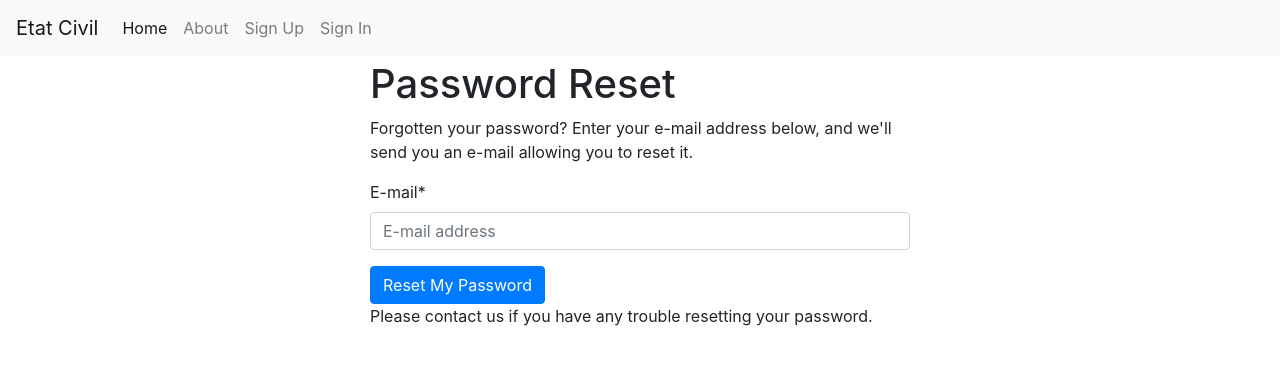
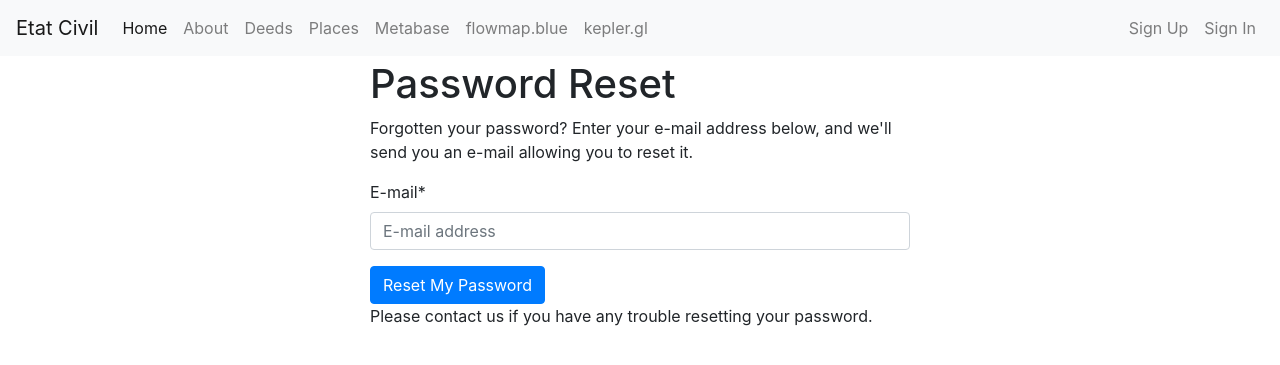
Before and after one commit to kingsdigitallab/etat-civil-django, a Django app: page /accounts/password/reset/ in a window 1280 px wide. Shown: the top 365 px of the page. Run offline with Django 3.2, Linux system fonts and the light colour scheme; parts of the project's set-up code (start-up, migrations or seed data) failed here and were passed over; some libraries are stand-ins or nearby versions.

Commit message:
Add items to the menu: admin, metabase, flowmap, keppler.

```diff
--- a/etat_civil/templates/base.html
+++ b/etat_civil/templates/base.html
@@ -1,5 +1,7 @@
-{% load static i18n %}<!DOCTYPE html>
+{% load static i18n %}
+<!DOCTYPE html>
 <html lang="en">
+
   <head>
     <meta charset="utf-8">
     <meta http-equiv="x-ua-compatible" content="ie=edge">
@@ -18,7 +20,11 @@
     {% block css %}
 
     <!-- Latest compiled and minified Bootstrap CSS -->
-    <link href="https://stackpath.bootstrapcdn.com/bootstrap/4.3.1/css/bootstrap.min.css" rel="stylesheet" integrity="sha384-ggOyR0iXCbMQv3Xipma34MD+dH/1fQ784/j6cY/iJTQUOhcWr7x9JvoRxT2MZw1T" crossorigin="anonymous">
+    <link
+      href="https://stackpath.bootstrapcdn.com/bootstrap/4.3.1/css/bootstrap.min.css"
+      rel="stylesheet"
+      integrity="sha384-ggOyR0iXCbMQv3Xipma34MD+dH/1fQ784/j6cY/iJTQUOhcWr7x9JvoRxT2MZw1T"
+      crossorigin="anonymous">
 
 
     <!-- Your stuff: Third-party CSS libraries go here -->
@@ -36,7 +42,10 @@
 
     <div class="mb-1">
       <nav class="navbar navbar-expand-md navbar-light bg-light">
-        <button class="navbar-toggler navbar-toggler-right" type="button" data-toggle="collapse" data-target="#navbarSupportedContent" aria-controls="navbarSupportedContent" aria-expanded="false" aria-label="Toggle navigation">
+        <button class="navbar-toggler navbar-toggler-right" type="button"
+          data-toggle="collapse" data-target="#navbarSupportedContent"
+          aria-controls="navbarSupportedContent" aria-expanded="false"
+          aria-label="Toggle navigation">
           <span class="navbar-toggler-icon"></span>
         </button>
         <a class="navbar-brand" href="{% url 'home' %}">Etat Civil</a>
@@ -44,28 +53,56 @@
         <div class="collapse navbar-collapse" id="navbarSupportedContent">
           <ul class="navbar-nav mr-auto">
             <li class="nav-item active">
-              <a class="nav-link" href="{% url 'home' %}">Home <span class="sr-only">(current)</span></a>
+              <a class="nav-link" href="{% url 'home' %}">Home <span
+                  class="sr-only">(current)</span></a>
             </li>
             <li class="nav-item">
               <a class="nav-link" href="{% url 'about' %}">About</a>
             </li>
+            <li class="nav-item">
+              <a class="nav-link"
+                href="{% url 'admin:app_list' 'deeds' %}">Deeds</a>
+            </li>
+            <li class="nav-item">
+              <a class="nav-link"
+                href="{% url 'admin:app_list' 'geonames_place' %}">Places</a>
+            </li>
+            <li class="nav-item">
+              <a class="nav-link" href="http://localhost:3000/"
+                target="metabase">Metabase</a>
+            </li>
+            <li class="nav-item">
+              <a class="nav-link"
+                href="https://flowmap.blue/1hsU13EUFyX8m9xp7GYGGEMyC1bZ8_9sU6b4e2KHwVSc"
+                target="metabase">flowmap.blue</a>
+            </li>
+            <li class="nav-item">
+              <a class="nav-link" href="https://kepler.gl/"
+                target="metabase">kepler.gl</a>
+            </li>
+          </ul>
+          <ul class="navbar-nav">
             {% if request.user.is_authenticated %}
-              <li class="nav-item">
+            <li class="nav-item align-right">
               {# URL provided by django-allauth/account/urls.py #}
-                <a class="nav-link" href="{% url 'users:detail' request.user.username  %}">{% trans "My Profile" %}</a>
+              <a class="nav-link"
+                href="{% url 'users:detail' request.user.username  %}">{% trans "My Profile" %}</a>
             </li>
             <li class="nav-item">
               {# URL provided by django-allauth/account/urls.py #}
-                <a class="nav-link" href="{% url 'account_logout' %}">{% trans "Sign Out" %}</a>
+              <a class="nav-link"
+                href="{% url 'account_logout' %}">{% trans "Sign Out" %}</a>
             </li>
             {% else %}
             <li class="nav-item">
               {# URL provided by django-allauth/account/urls.py #}
-                <a id="sign-up-link" class="nav-link" href="{% url 'account_signup' %}">{% trans "Sign Up" %}</a>
+              <a id="sign-up-link" class="nav-link"
+                href="{% url 'account_signup' %}">{% trans "Sign Up" %}</a>
             </li>
             <li class="nav-item">
               {# URL provided by django-allauth/account/urls.py #}
-                <a id="log-in-link" class="nav-link" href="{% url 'account_login' %}">{% trans "Sign In" %}</a>
+              <a id="log-in-link" class="nav-link"
+                href="{% url 'account_login' %}">{% trans "Sign In" %}</a>
             </li>
             {% endif %}
           </ul>
@@ -78,12 +115,17 @@
 
       {% if messages %}
       {% for message in messages %}
-              <div class="alert {% if message.tags %}alert-{{ message.tags }}{% endif %}">{{ message }}<button type="button" class="close" data-dismiss="alert" aria-label="Close"><span aria-hidden="true">&times;</span></button></div>
+      <div
+        class="alert {% if message.tags %}alert-{{ message.tags }}{% endif %}">
+        {{ message }}<button type="button" class="close" data-dismiss="alert"
+          aria-label="Close"><span aria-hidden="true">&times;</span></button>
+      </div>
       {% endfor %}
       {% endif %}
 
       {% block content %}
       <p>Use this document as a way to quick start any new project.</p>
+      <p>Metabase: kdl-info@kcl.ac.uk/metabase1pwd</p>
       {% endblock content %}
 
     </div> <!-- /container -->
@@ -96,9 +138,17 @@
     {% block javascript %}
 
     <!-- Bootstrap JS and its dependencies-->
-      <script src="https://code.jquery.com/jquery-3.3.1.slim.min.js" integrity="sha384-q8i/X+965DzO0rT7abK41JStQIAqVgRVzpbzo5smXKp4YfRvH+8abtTE1Pi6jizo" crossorigin="anonymous"></script>
-      <script src="https://cdnjs.cloudflare.com/ajax/libs/popper.js/1.14.3/umd/popper.min.js" integrity="sha384-ZMP7rVo3mIykV+2+9J3UJ46jBk0WLaUAdn689aCwoqbBJiSnjAK/l8WvCWPIPm49" crossorigin="anonymous"></script>
-      <script src="https://stackpath.bootstrapcdn.com/bootstrap/4.3.1/js/bootstrap.min.js" integrity="sha384-JjSmVgyd0p3pXB1rRibZUAYoIIy6OrQ6VrjIEaFf/nJGzIxFDsf4x0xIM+B07jRM" crossorigin="anonymous"></script>
+    <script src="https://code.jquery.com/jquery-3.3.1.slim.min.js"
+      integrity="sha384-q8i/X+965DzO0rT7abK41JStQIAqVgRVzpbzo5smXKp4YfRvH+8abtTE1Pi6jizo"
+      crossorigin="anonymous"></script>
+    <script
+      src="https://cdnjs.cloudflare.com/ajax/libs/popper.js/1.14.3/umd/popper.min.js"
+      integrity="sha384-ZMP7rVo3mIykV+2+9J3UJ46jBk0WLaUAdn689aCwoqbBJiSnjAK/l8WvCWPIPm49"
+      crossorigin="anonymous"></script>
+    <script
+      src="https://stackpath.bootstrapcdn.com/bootstrap/4.3.1/js/bootstrap.min.js"
+      integrity="sha384-JjSmVgyd0p3pXB1rRibZUAYoIIy6OrQ6VrjIEaFf/nJGzIxFDsf4x0xIM+B07jRM"
+      crossorigin="anonymous"></script>
 
     <!-- Your stuff: Third-party javascript libraries go here -->
 
@@ -110,4 +160,5 @@
 
     {% endblock javascript %}
   </body>
+
 </html>
```
Lines whose indentation alone changed are shown as unchanged.
